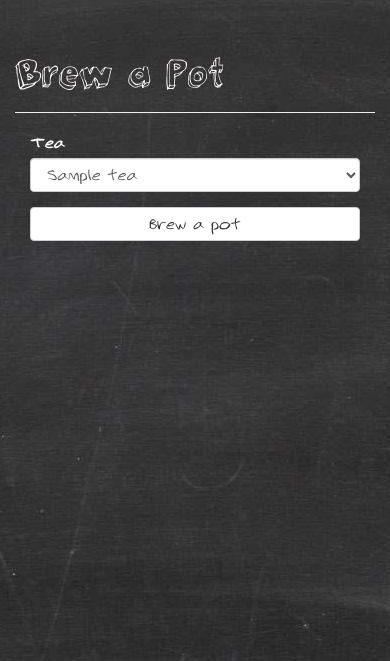
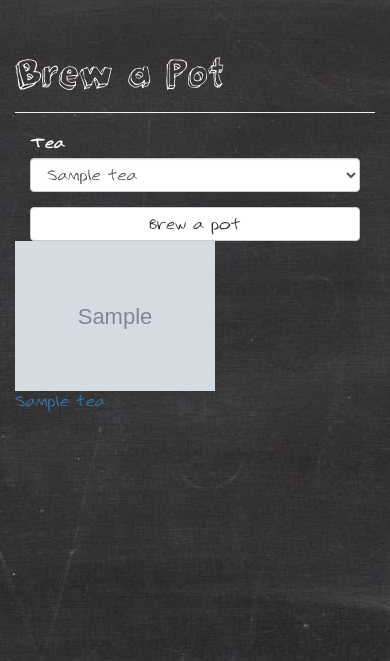
Before and after one commit to Smirl/teaflask, a Flask app: page /brew in a window 390 px wide. Shown: the part 57-718 px from the top of the page. Run offline with Flask 2, Linux system fonts and the light colour scheme; a user stored in the database is signed in; tables that the repository leaves empty hold one stand-in row (values such as "Sample post"); grey boxes marked "Sample" are stand-in pictures; some libraries are stand-ins or nearby versions.

Commit message:
tea - create edit form. Brew not has list. Change login

```diff
--- a/app/__init__.py
+++ b/app/__init__.py
@@ -25,7 +25,7 @@ pagedown = PageDown()
 
 login_manager = LoginManager()
 login_manager.session_protection = 'strong'
-login_manager.login_view = 'main.login'
+login_manager.login_view = 'auth.login'
 
 
 def create_app(config_name):
--- a/app/main/forms.py
+++ b/app/main/forms.py
@@ -35,11 +35,6 @@ class TeaForm(Form):
     brewing_methods = PageDownField("Brewing Method")
     tasting_notes = PageDownField("Tasting Notes")
     submit = SubmitField('Submit')
-
-    def validate_name(self, field):
-        """Tea name must be unique."""
-        if Tea.query.filter_by(name=field.data).first():
-            raise ValidationError('Tea already in database.')
 
 
 class EditProfileForm(Form):
--- a/app/main/views.py
+++ b/app/main/views.py
@@ -5,9 +5,10 @@ from .. import db
 from .forms import PotForm, TeaForm, EditProfileForm, EditProfileAdminForm
 from ..models import Pot, Brewer, Tea, Role
 from ..decorators import admin_required
-from flask import render_template, jsonify, flash, redirect, url_for
+from flask import render_template, flash, redirect, url_for
 from flask.ext.login import current_user, login_required
 from datetime import datetime
+from sqlalchemy import func
 
 
 @main.route('/')
@@ -35,19 +36,32 @@ def brew():
             db.session.add(pot)
             flash('A pot of {} has been brewed.'.format(tea.name), 'info')
             return redirect(url_for('main.index'))
-    return render_template('main/brewed.html', form=form)
+    teas = Tea.query.outerjoin(Pot).order_by(func.count(Tea.pots).desc()).group_by(Tea.id).all()
+    return render_template('main/brewed.html', form=form, teas=teas)
 
 
-@main.route('/add_tea', methods=['GET', 'POST'])
+@main.route('/tea/new', methods=['GET', 'POST'], defaults={'task': 'new', 'tea_id': None})
+@main.route('/tea/edit/<tea_id>', methods=['GET', 'POST'], defaults={'task': 'edit'})
 @login_required
-def add_tea():
+def add_tea(task, tea_id):
     """Add a type of tea."""
+    if task == 'edit':
+        tea = Tea.query.get_or_404(tea_id)
+    else:
+        tea = Tea()
+
     form = TeaForm()
     if form.validate_on_submit():
-        tea = Tea(**_get_cleaned_data(form))
+        tea.__dict__.update(_get_cleaned_data(form))
         db.session.add(tea)
-        flash('{} has been added as a tea.'.format(tea.name), 'info')
-        return redirect(url_for('main.index'))
+        if task == 'new':
+            flash('{} has been added as a tea.'.format(tea.name), 'info')
+            return redirect(url_for('main.tea', tea_id=tea.id))
+        flash('{} has been edited.'.format(tea.name), 'info')
+
+    if not form.is_submitted():
+        form.process(obj=tea)
+
     return render_template('main/add_tea.html', form=form)
 
 
@@ -71,7 +85,8 @@ def drink(pot_id):
 @main.route('/tea/<tea_id>')
 def tea(tea_id):
     tea = Tea.query.get_or_404(tea_id)
-    return render_template('main/tea.html', tea=tea)
+    form = PotForm()
+    return render_template('main/tea.html', tea=tea, form=form)
 
 
 @main.route('/user/<username>')
--- a/app/templates/base.html
+++ b/app/templates/base.html
@@ -52,7 +52,7 @@
         .centered {
             text-align: center;
         }
-        .chalkboard {background:URL("{{ url_for('static', filename='blackboard.png') }}") repeat top center;}
+        .chalkboard {background:URL("{{ url_for('static', filename='blackboard.jpg') }}") repeat top center;}
         section {
             margin-bottom: 20px;
         }
@@ -60,6 +60,11 @@
             width: 100%;
             max-width: 200px;
             height: auto;
+        }
+        a.tea{
+            display: block;
+            width: 100%;
+            height: 100%;
         }
 	</style>
 {% endblock %}
--- a/app/templates/main/_macros.html
+++ b/app/templates/main/_macros.html
@@ -6,7 +6,7 @@
             {% if p.tea.image_url %}
                 <img src="{{ p.tea.image_url }}" alt="" class="fit-image"></div>
             {% else %}
-                <img src="{{ url_for('static', filename='missing_teapot.jpg') }}" alt="" class="fit-image"></div>
+                <img src="{{ url_for('static', filename='missing_teapot.png') }}" alt="" class="fit-image"></div>
             {% endif %}
             <div class="col-sm-8">
                 <h3><a href="{{ url_for('main.tea', tea_id=p.tea.id) }}">{{ p.tea.name }}</a></h3>
@@ -14,6 +14,8 @@
                 <p>Brewed {{ moment(p.brewed_at).fromNow() }} by <a href="{{ url_for('main.user', username=p.brewer.username)}}">{{ p.brewer.get_name() }}</a>.</p>
                 {% if not p.drinkable %}
                     <p>Finished {{ moment(p.drank_at).fromNow() }}</p>
+                {% else %}
+                    <a href="{{ url_for('main.drink', pot_id=p.id) }}" class="btn btn-danger">Drink this pot</a>
                 {% endif %}
             </div>
         </div>
--- a/app/templates/main/brewed.html
+++ b/app/templates/main/brewed.html
@@ -10,4 +10,16 @@
 <div class="col-sm-12">
     {{ wtf.quick_form(form, form_type='horizontal', horizontal_columns=('md', 4, 8)) }}
 </div>
+<section>
+	<div class="row">
+		{% for tea in teas %}
+			<div class="col-sm-4">
+				<a href="{{ url_for('main.tea', tea_id=tea.id) }}" class="tea">
+					<img src="{{ tea.image_url }}" alt="{{ tea.name }}" class="fit-image">
+					<p>{{ tea.name }}</p>
+				</a>
+			</div>
+		{% endfor %}
+	</div>
+</section>
 {% endblock %}
```
Also changed, not shown: app/templates/main/tea.html (+10 -8 lines).
